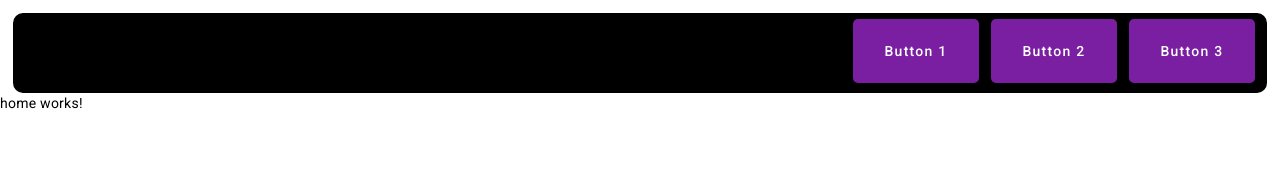
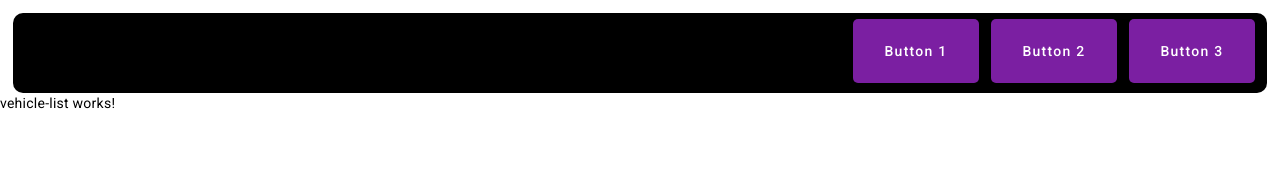
Before and after one commit to commanderROHANIK/evoScooter, an Angular app in the folder app/evoscooter/: page /home in a window 1280 px wide. Shown: the top 183 px of the page. Built offline with nearby package versions, Linux system fonts and the light colour scheme.

Commit message:
add vehicle list component, add it to home page

```diff
--- /dev/null
+++ b/app/evoscooter/src/app/commonComponents/vehicle-list/vehicle-list.component.html
@@ -0,0 +1 @@
+<p>vehicle-list works!</p>
--- a/app/evoscooter/src/app/home/home.component.html
+++ b/app/evoscooter/src/app/home/home.component.html
@@ -1,2 +1,2 @@
 <app-header></app-header>
-<p>home works!</p>
+<app-vehicle-list></app-vehicle-list>
--- a/app/evoscooter/src/app/home/home.component.ts
+++ b/app/evoscooter/src/app/home/home.component.ts
@@ -1,12 +1,13 @@
 import { Component } from '@angular/core';
 import { HeaderComponent } from '../commonComponents/header/header.component';
+import { VehicleListComponent } from "../commonComponents/vehicle-list/vehicle-list.component";
 
 @Component({
     selector: 'app-home',
     standalone: true,
     templateUrl: './home.component.html',
     styleUrl: './home.component.scss',
-    imports: [HeaderComponent]
+    imports: [HeaderComponent, VehicleListComponent]
 })
 export class HomeComponent {
 
```
Also changed, not shown: app/evoscooter/src/app/commonComponents/vehicle-list/vehicle-list.component.ts (added, +12 -0 lines), app/evoscooter/src/app/commonComponents/vehicle-list/vehicle-list.component.scss (added), 1 other file (tests, documents, lock files or other folders).
